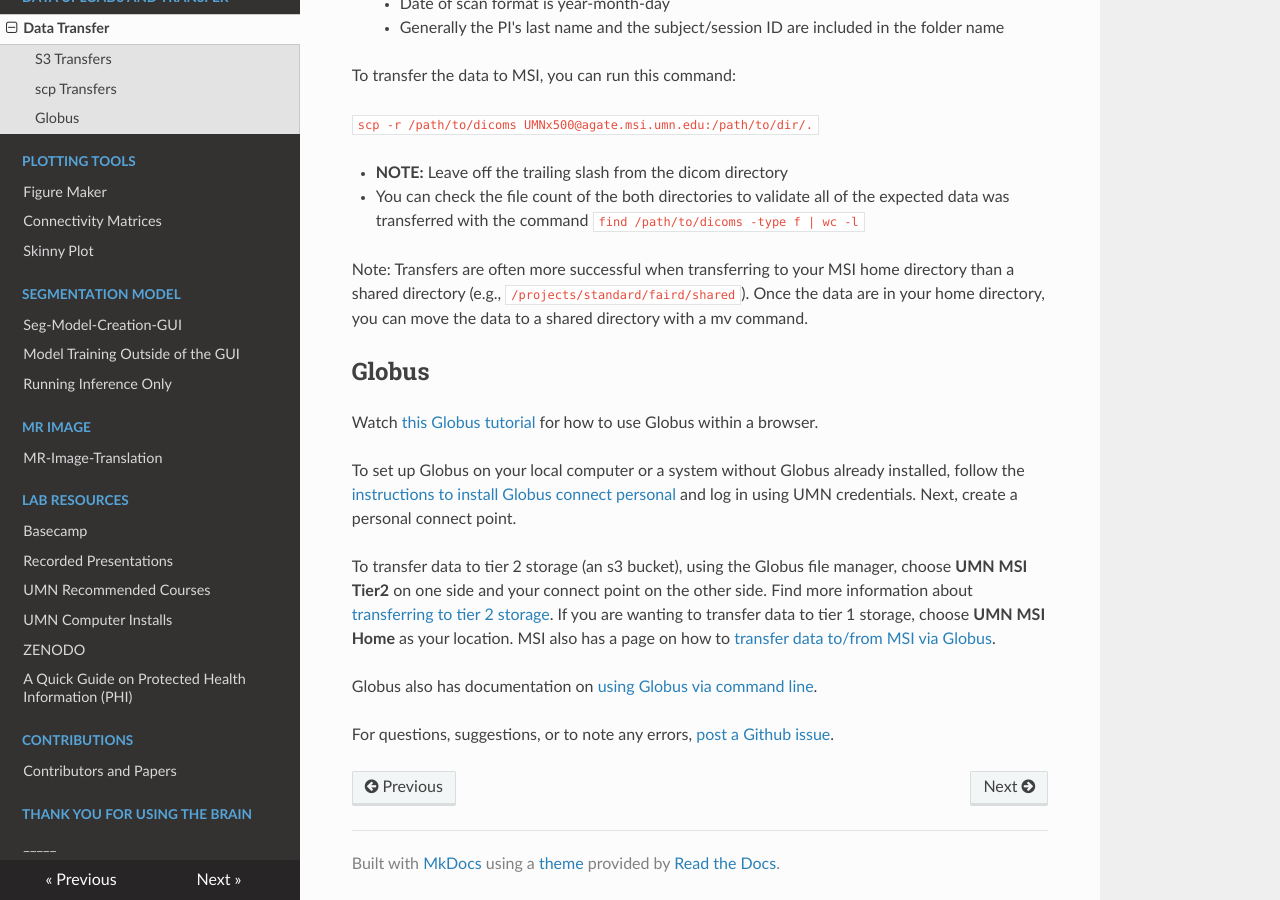
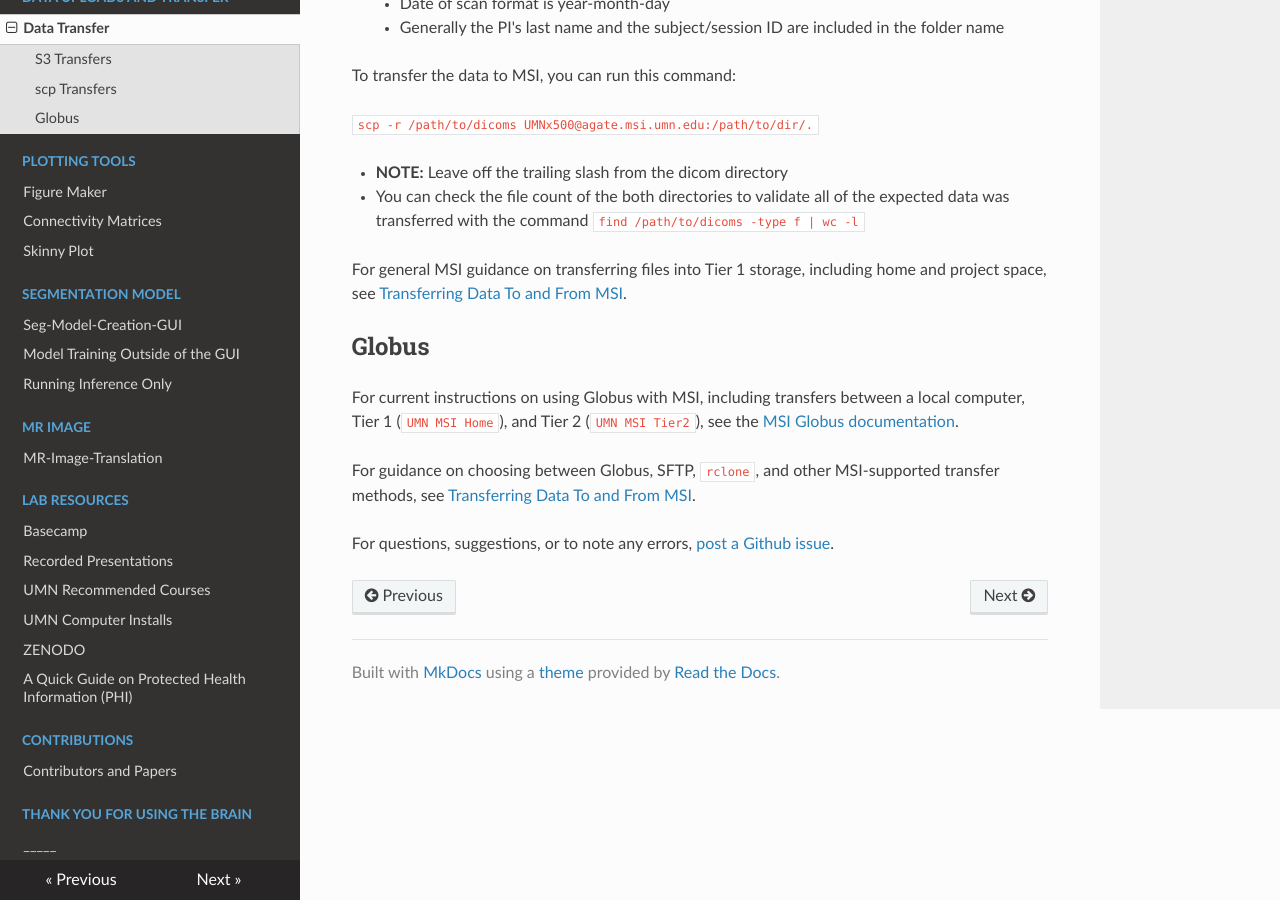
Before and after one commit to DCAN-Labs/cdni-brain, an MkDocs documentation site: the page built from docs/uploads.md, in a window 1280 px wide and 900 px high, scrolled down 1319 px. Built offline with MkDocs 1.6.1, drawn with Linux system fonts in a browser that asks for light colours; nearby versions of some CDN libraries; some of the changed text lies outside the part shown.

Commit message:
Update uploads.md

```diff
--- a/docs/uploads.md
+++ b/docs/uploads.md
@@ -16,7 +16,7 @@ For information on how to use MSI to transfer/track data, see [the Data Storage
 
 ## S3 Transfers
 
-For external transfers, instructions on setting up an .s3cfg and examples of transferring data using s3cmd can be found on the [s3 page.](s3.md)
+For current MSI guidance on Tier 2 storage and S3 access methods, see the [MSI File Storage documentation](https://userdocs.msi.umn.edu/storage/storage.html) and [Tier 2 Data Management](https://userdocs.msi.umn.edu/storage/tier-2-data-management.html).
 
 ## scp Transfers
 
@@ -46,17 +46,13 @@ To transfer the data to MSI, you can run this command:
 
 - You can check the file count of the both directories to validate all of the expected data was transferred with the command `find /path/to/dicoms -type f | wc -l`
 
-Note: Transfers are often more successful when transferring to your MSI home directory than a shared directory (e.g., `/projects/standard/faird/shared`). Once the data are in your home directory, you can move the data to a shared directory with a mv command.
+For general MSI guidance on transferring files into Tier 1 storage, including home and project space, see [Transferring Data To and From MSI](https://userdocs.msi.umn.edu/storage/transferring_data.html).
 
 ## Globus
 
-Watch [this Globus tutorial](https://drive.google.com/file/d/1Yb_5L9pxIl0fquAtC83XeYleRl_uJo6S/view?usp=drive_link) for how to use Globus within a browser.
+For current instructions on using Globus with MSI, including transfers between a local computer, Tier 1 (`UMN MSI Home`), and Tier 2 (`UMN MSI Tier2`), see the [MSI Globus documentation](https://userdocs.msi.umn.edu/storage/globus.html).
 
-To set up Globus on your local computer or a system without Globus already installed, follow the [instructions to install Globus connect personal](https://docs.globus.org/globus-connect-personal/) and log in using UMN credentials. Next, create a personal connect point.
-
-To transfer data to tier 2 storage (an s3 bucket), using the Globus file manager, choose **UMN MSI Tier2** on one side and your connect point on the other side. Find more information about [transferring to tier 2 storage](https://www.msi.umn.edu/support/faq/how-do-i-use-globus-transfer-data-second-tier-storage-msi). If you are wanting to transfer data to tier 1 storage, choose **UMN MSI Home** as your location. MSI also has a page on how to [transfer data to/from MSI via Globus](https://www.msi.umn.edu/support/faq/how-do-i-use-globus-transfer-data-msi-0).
-
-Globus also has documentation on [using Globus via command line](https://docs.globus.org/cli/reference/).
+For guidance on choosing between Globus, SFTP, `rclone`, and other MSI-supported transfer methods, see [Transferring Data To and From MSI](https://userdocs.msi.umn.edu/storage/transferring_data.html).
 
 
 For questions, suggestions, or to note any errors, [post a Github issue](https://github.com/DCAN-Labs/cdni-brain/issues).
```
